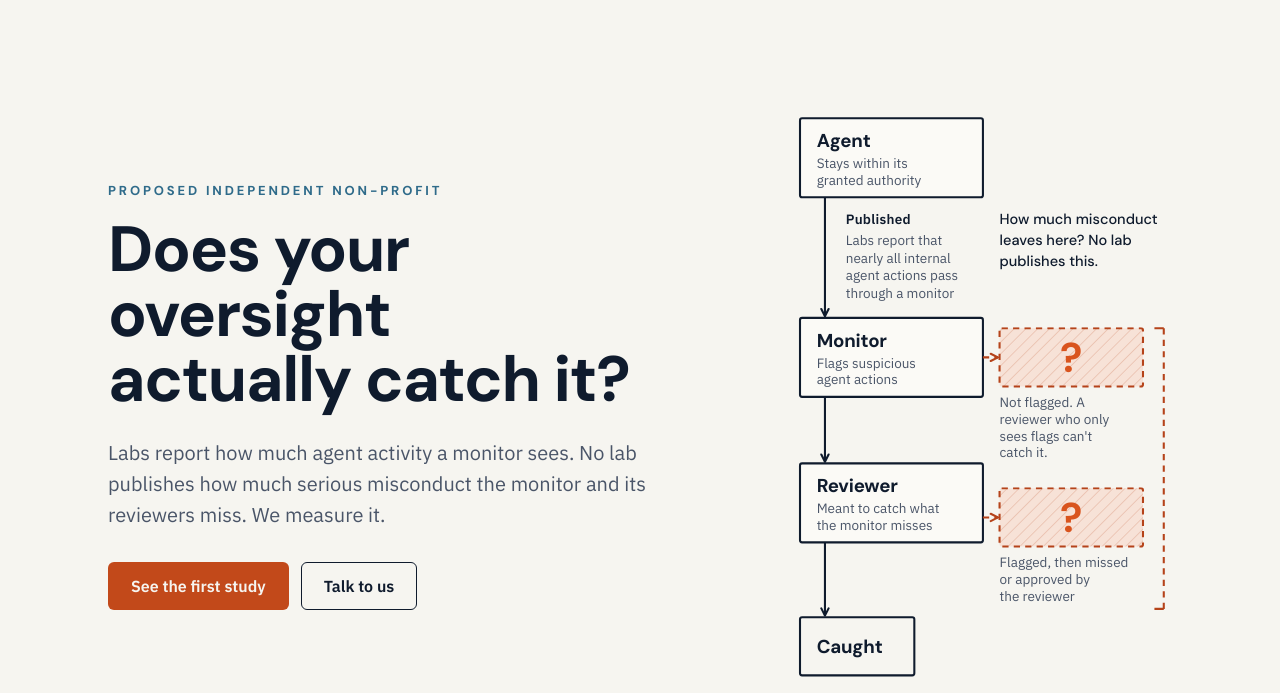
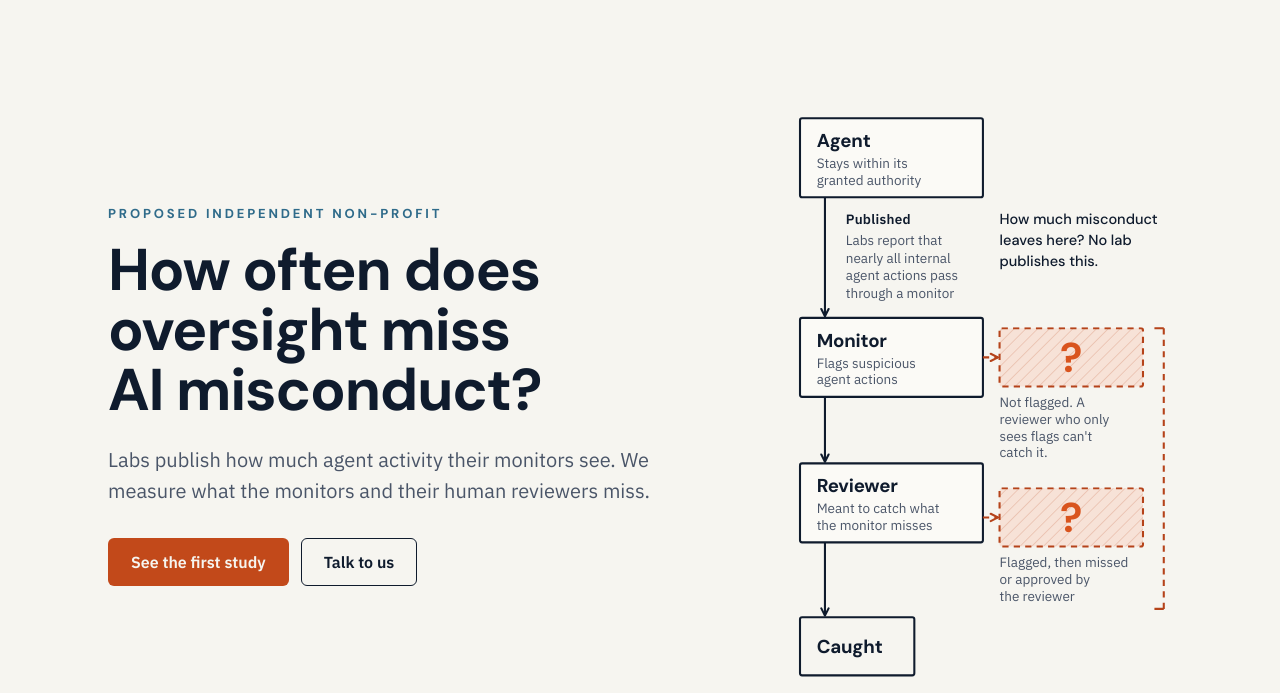
Before and after one commit to cassielu90/oversight-validity-lab.github.io, a plain HTML site: page index.html in a window 1280 px wide. Shown: the part 107-800 px from the top of the page. Drawn offline with Linux system fonts and the light colour scheme.

Commit message:
Sharpen hero headline and subline
- Headline: "How often does oversight miss AI misconduct?" replaces
  "Does your oversight actually catch it?", whose "it" had no
  referent on first read. "How often" matches what is measured
  (a miss rate). Deck wording kept in an HTML comment.
- Subline: "Labs publish how much agent activity their monitors see.
  We measure what the monitors and their human reviewers miss."
- Screen 6 heading: "Our track record" (was "The track record
  behind it").

Co-Authored-By: Claude Opus 5.5 <noreply@anthropic.com>
Claude-Session: https://claude.ai/code/session_012U4QcYKi25dC5YKLMbRGge

```diff
--- a/index.html
+++ b/index.html
@@ -33,8 +33,9 @@
       <div class="container split">
         <div>
           <p class="eyebrow">Proposed independent non-profit</p>
-          <h1>Does your oversight actually catch it?</h1>
-          <p class="lede hero-sub">Labs report how much agent activity a monitor sees. No lab publishes how much serious misconduct the monitor and its reviewers miss. We measure it.</p>
+          <h1>How often does oversight miss AI misconduct?</h1>
+          <!-- deck uses: "Does your oversight actually catch it?" -->
+          <p class="lede hero-sub">Labs publish how much agent activity their monitors see. We measure what the monitors and their human reviewers miss.</p>
           <div class="btn-row">
             <a class="btn btn--primary" href="#study">See the first study</a>
             <a class="btn btn--ghost" href="#contact">Talk to us</a>
@@ -147,7 +148,7 @@
     <!-- 6 · Proof and team -->
     <section class="screen" id="team">
       <div class="container">
-        <h2>The track record behind it</h2>
+        <h2>Our track record</h2>
         <p class="proof"><span class="num">NeurIPS 2026</span><span aria-hidden="true">·</span><span class="num">AIES 2026 ×2</span><span aria-hidden="true">·</span><span class="num">Built at UK AISI</span></p>
         <!-- FLAG: titles and bios from Varad's notes; each person to confirm their own line -->
         <ul class="people">
--- a/styles.css
+++ b/styles.css
@@ -138,7 +138,7 @@ svg text { font-family: var(--font-body); fill: var(--ink); }
 .hero .fig-mobile { display: block; }
 .hero .split { align-items: center; }
 @media (min-width: 900px) { .hero .split { grid-template-columns: minmax(0, 1.35fr) minmax(358px, 0.8fr); } }
-.hero h1 { font-size: clamp(2.75rem, 5vw, 4rem); max-width: 13ch; }
+.hero h1 { font-size: clamp(2.5rem, 4.6vw, 3.75rem); max-width: 16ch; }
 h2 + .lede { margin-top: 20px; }
 .hero-sub { margin-top: 24px; }
 .hero .pipeline { max-width: 480px; width: 100%; justify-self: end; }
```
